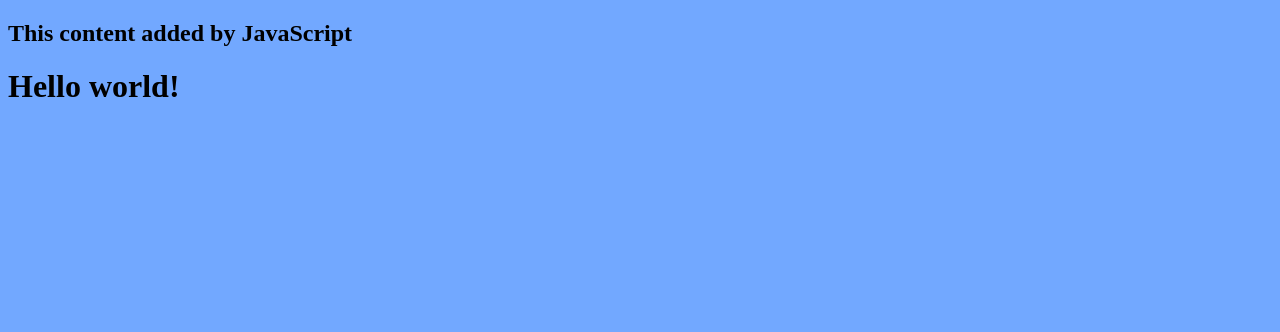
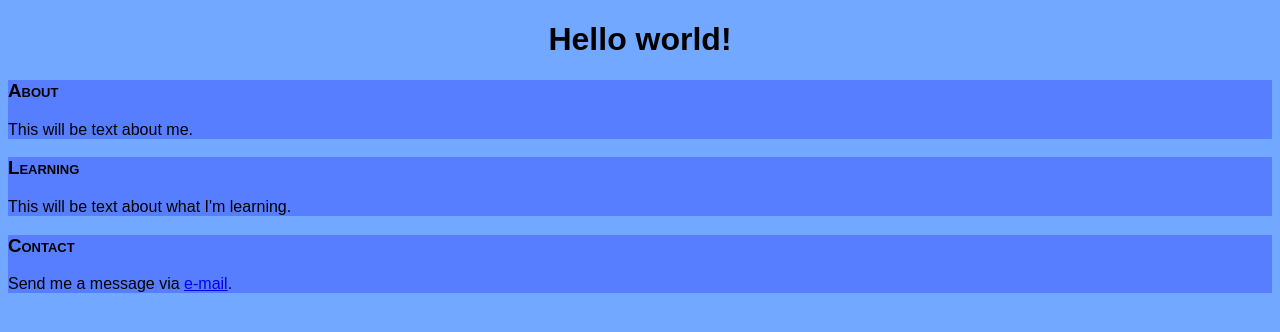
Before and after one commit to souzamartin/se_prep_proj, a plain HTML site: page index.html in a window 1280 px wide. Drawn offline with Linux system fonts and the light colour scheme.

Commit message:
Add divs, update CSS.

```diff
--- a/index.html
+++ b/index.html
@@ -2,10 +2,30 @@
 <html lang="en">
   <head>
     <link rel="stylesheet" href="style.css" />
-    <title>Martin Souza's Personal Website</title>
+    <title>Martin Souza, Programmer</title>
   </head>
   <body>
     <script src="script.js"></script>
-    <h1>Hello world!</h1>
+
+    <h1 id="maintitle">Hello world!</h1>
+
+  <section id="boxes">
+
+    <div class="box">
+      <h3>About</h3>
+      <p>This will be text about me.</p>
+    </div>
+
+    <div class="box">
+      <h3>Learning</h3>
+      <p>This will be text about what I'm learning.</p>
+    </div>
+
+    <div class="box">
+      <h3>Contact</h3>
+      <p>Send me a message via <a href="mailto:souzam@sonic.net">e-mail</a>.</p>
+    </div>
+
+  </section>
   </body>
 </html>
--- a/script.js
+++ b/script.js
@@ -1,3 +1,5 @@
+/*
 const h2 = document.createElement("h2");
 h2.textContent = "This content added by JavaScript";
 document.querySelector("body").appendChild(h2);
+*/
--- a/style.css
+++ b/style.css
@@ -1,3 +1,16 @@
 body {
     background: rgb(114, 168, 255);
+    font-family: sans-serif;
   }
+
+#maintitle {
+  text-align: center;
+}
+
+.box {
+  background: rgba(0, 0, 255, 0.25);
+}
+
+h3 {
+  font-variant: small-caps;
+}
```
Also changed, not shown: 1 other file.
